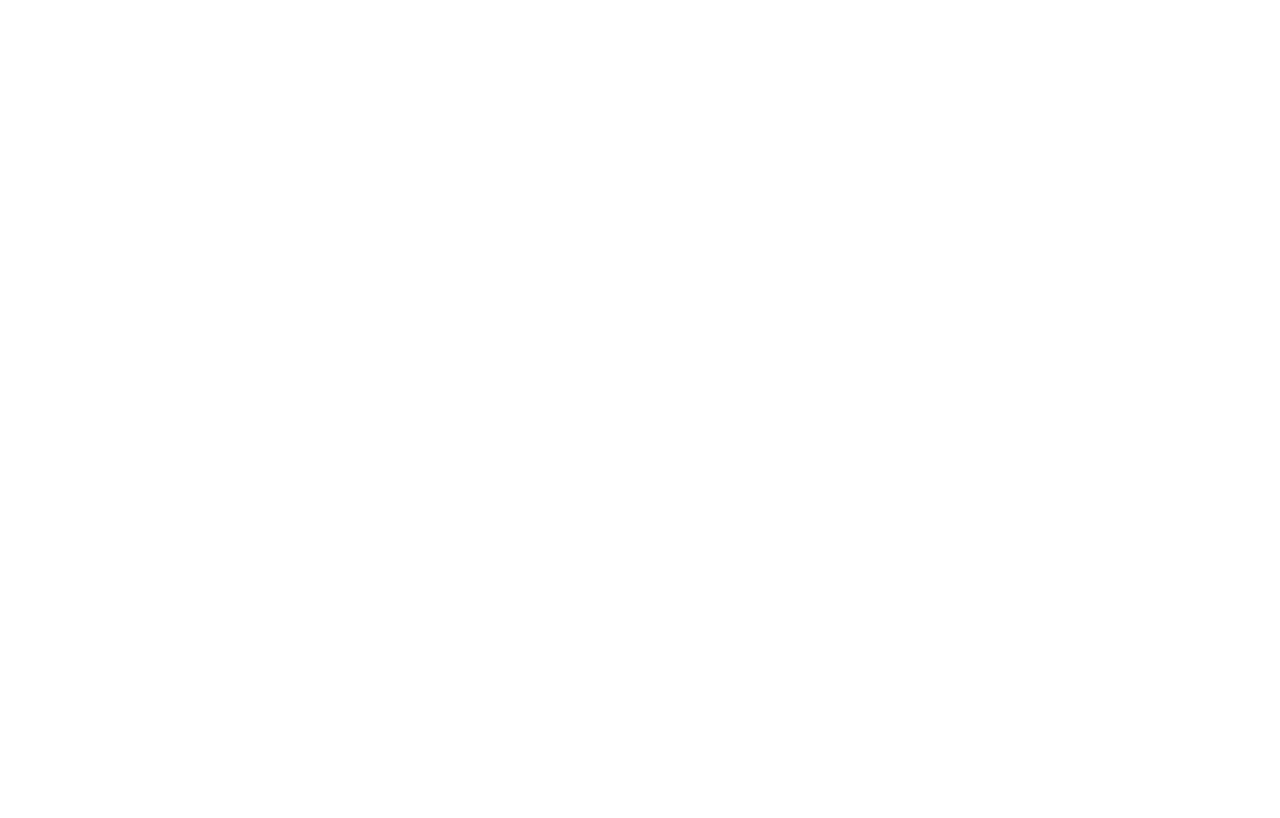
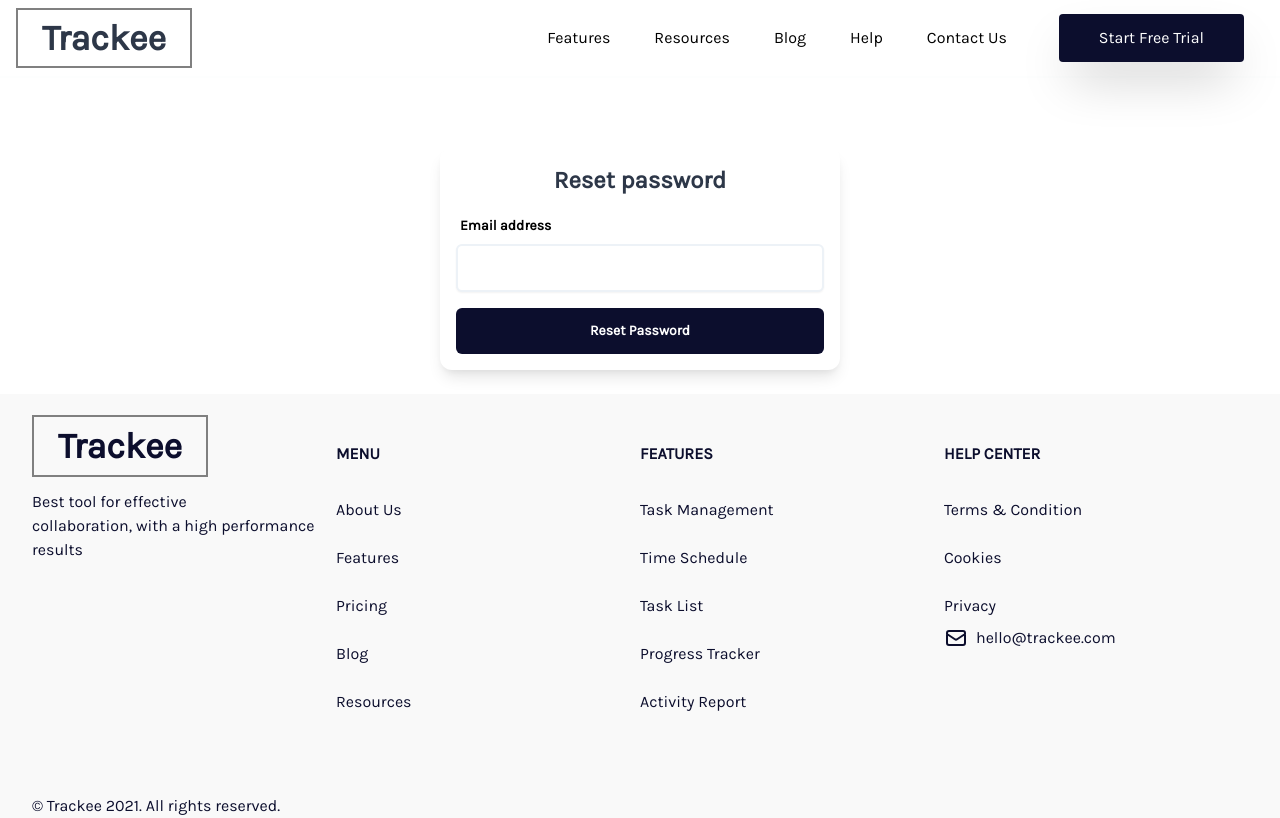
Before and after one commit to Emilsone/old-trackee-page, a Vue app: page /forgotpassword in a window 1280 px wide. Built offline with nearby package versions, Linux system fonts and the light colour scheme.

Commit message:
create reset password page

```diff
--- a/src/router/index.js
+++ b/src/router/index.js
@@ -8,6 +8,7 @@ import Blog from "../views/Blog";
 import HelpPage from "../views/HelpPage";
 import Register from "../views/Register";
 import Login from "../views/Login";
+import ForgotPassword from "../views/ForgotPassword"
 
 
 Vue.use(VueRouter);
@@ -51,6 +52,12 @@ const routes = [{
     meta: { guest: true },
 },
 {
+    path: "/forgotpassword",
+    name: "ForgotPassword",
+    component: ForgotPassword,
+    meta: { guest: true },
+},
+{
     path: "/help",
     name: "HelpPage",
     component: HelpPage,
--- /dev/null
+++ b/src/views/ForgotPassword.vue
@@ -0,0 +1,107 @@
+<template>
+  <main>
+    <TheHeader />
+    <!-- component -->
+    <main id="content" role="main" class="w-full max-w-md mx-auto p-6 mt-24">
+      <div
+        class="
+          mt-7
+          bg-white
+          rounded-xl
+          shadow-lg
+          dark:bg-gray-800 dark:border-gray-700
+        "
+      >
+        <div class="p-4 sm:p-7">
+          <div class="text-center">
+            <h1 class="block text-2xl font-bold text-gray-800 dark:text-white">
+              Reset password
+            </h1>
+          </div>
+
+          <div class="mt-5">
+            <form>
+              <div class="grid gap-y-4">
+                <div>
+                  <label
+                    for="email"
+                    class="block text-sm font-bold ml-1 mb-2 dark:text-white"
+                    >Email address</label
+                  >
+                  <div class="relative">
+                    <input
+                      type="email"
+                      id="email"
+                      name="email"
+                      class="
+                        py-3
+                        px-4
+                        block
+                        w-full
+                        border-2 border-gray-200
+                        rounded-md
+                        text-sm
+                        focus:border-blue-500 focus:ring-blue-500
+                        shadow-sm
+                      "
+                      required
+                      aria-describedby="email-error"
+                    />
+                  </div>
+
+                  <p class="hidden text-xs text-red-600 mt-2" id="email-error">
+                    Please include a valid email address so we can get back to
+                    you
+                  </p>
+                </div>
+
+                <button
+                  type="submit"
+                  class="
+                    py-3
+                    px-4
+                    inline-flex
+                    justify-center
+                    items-center
+                    gap-2
+                    rounded-md
+                    border border-transparent
+                    font-semibold
+                    bg-btn
+                    text-white
+                    focus:outline-none
+                    focus:ring-2
+                    focus:ring-blue-500
+                    focus:ring-offset-2
+                    transition-all
+                    text-sm
+                    dark:focus:ring-offset-gray-800
+                  "
+                >
+                 Reset Password
+                </button>
+
+              </div>
+            </form>
+          </div>
+        </div>
+      </div>
+    </main>
+    <TheFooter />
+  </main>
+</template>
+  <script>
+import TheHeader from "@/components/mainpage/TheHeader.vue";
+import TheFooter from "@/components/mainpage/TheFooter.vue";
+export default {
+  components: {
+    TheHeader,
+    TheFooter,
+  },
+};
+</script>
+  <style>
+.bg-btn {
+  background-color: #0c0e2d;
+}
+</style>
--- a/src/views/Login.vue
+++ b/src/views/Login.vue
@@ -109,7 +109,7 @@
                     dark:focus:ring-offset-gray-800
                   "
                 >
-                  Login
+                 Login
                 </button>
                 <p
                   class="
@@ -120,7 +120,8 @@
                   "
                 >
                   Forgot your password?
-                  <a
+                  <router to="/forgotpassword" >
+                    <a
                     class="
                       text-blue-600
                       decoration-2
@@ -131,6 +132,8 @@
                   >
                     Click here
                   </a>
+                  </router>
+
                 </p>
               </div>
             </form>
```
